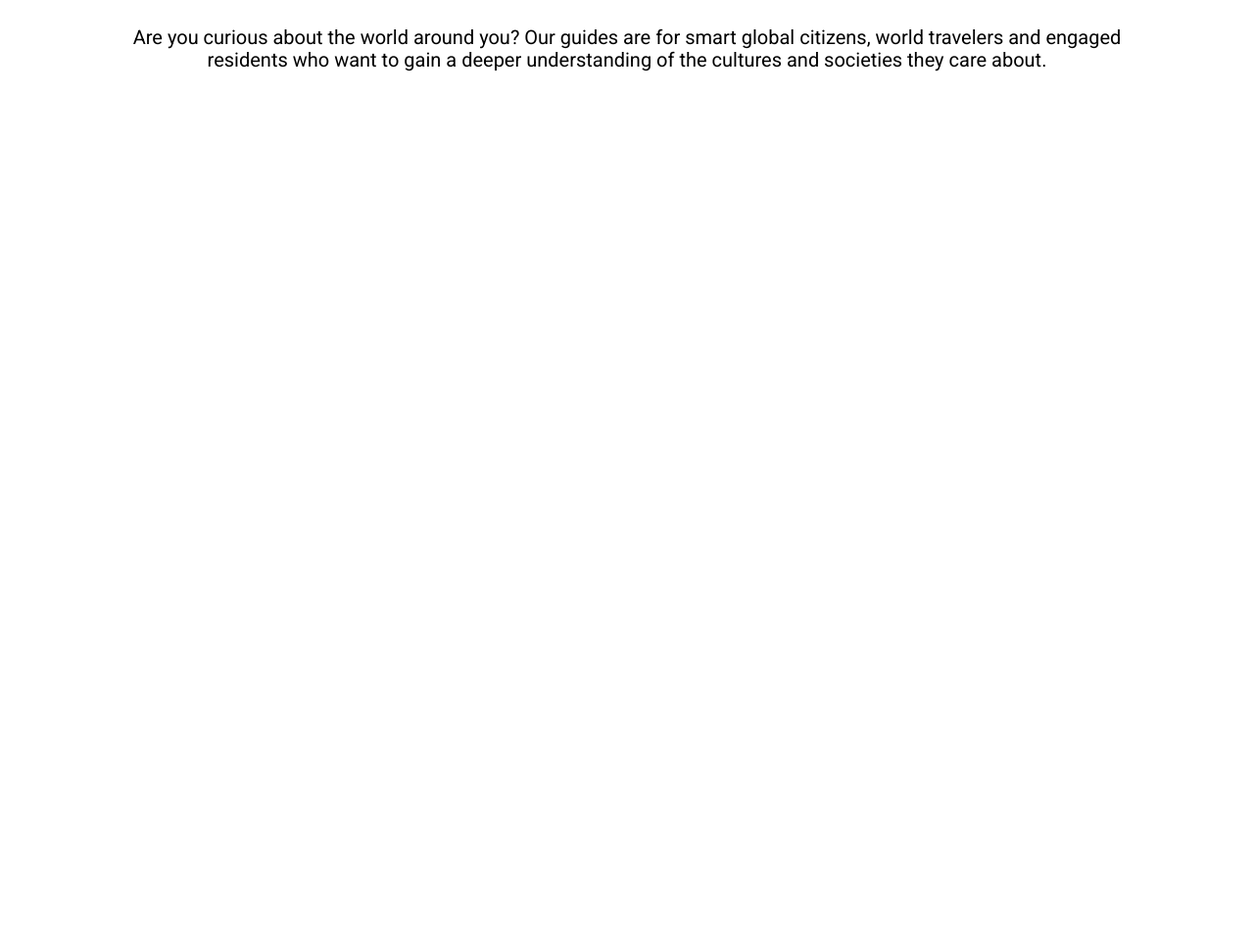
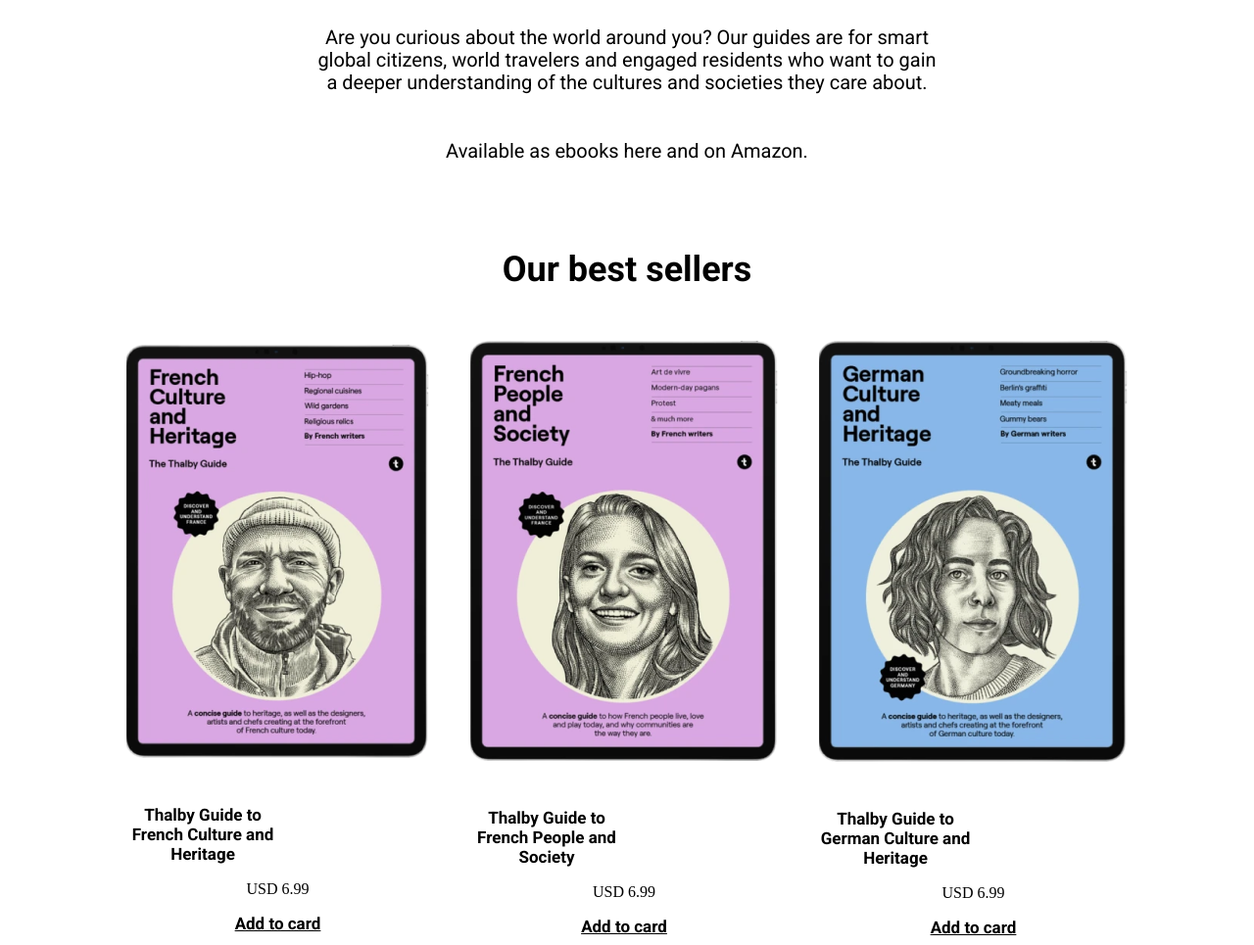
Before and after one commit to StasKashperov/Thalby, a plain HTML site: page index.html in a window 1280 px wide. Shown: the part 679-1644 px from the top of the page at 98% size. Before the commit the page ends 800 px from the top, so only its background shows below. Drawn offline with Linux system fonts and the light colour scheme.

Commit message:
thalby first section

```diff
--- a/css/style.css
+++ b/css/style.css
@@ -51,6 +51,8 @@
     right: 60px;
 }
 
+
+
 .our_best_sellers h2{
     font-family: 'Roboto', serif;
     font-style: normal;
@@ -69,4 +71,61 @@
     line-height: 23px;
     text-align: center;
     color: #000000;
+    max-width: 632px;
+    margin: auto auto 47px;
 }
+
+.available_as{
+    font-family: 'Roboto', serif;
+    font-style: normal;
+    font-weight: 400;
+    font-size: 20px;
+    line-height: 23px;
+    text-align: center;
+    color: #000000;
+    margin-bottom: 88px;
+}
+
+.our_best_sellers h2:last-of-type{
+    margin-bottom: 52px;
+}
+
+.cards{
+    display: flex;
+    justify-content: space-between;
+}
+
+.card{
+    display: block;
+    margin: auto;
+    text-align: center;
+}
+
+.card img{
+    margin-bottom: 27px;
+}
+
+.card h3{
+    font-family: 'Roboto', serif;
+    font-style: normal;
+    font-weight: 700;
+    font-size: 17px;
+    line-height: 20px;
+    text-align: center;
+    color: #000000;
+    max-width: 156px;
+}
+
+
+
+.card a{
+    font-family: 'Roboto', serif;
+    font-style: normal;
+    font-weight: 700;
+    font-size: 17px;
+    line-height: 20px;
+    text-align: center;
+    text-decoration-line: underline;
+    color: #000000;
+    margin-bottom: 248px;
+}
--- a/index.html
+++ b/index.html
@@ -17,22 +17,46 @@
 <main>
   <section class="greeting">
     <div class="container">
-        <div class="greeting_txt">
         <h2>
             Fall deeper in love <br>with <br>humanity.
         </h2>
         <p class="get_to_know">Get to know the world through our concise,<br>informative and inspiring guides.</p>
         <a href="#" class="black_button">Shop Now</a>
-        </div>
+
         <img alt="example" src="images/image 1.png" class="phone_tablet"/>
     </div>
   </section>
-    <section>
-        <div class="container our_best_sellers">
+    <section class="our_best_sellers">
+        <div class="container">
             <h2>Our guides explain countries and cultures.</h2>
-            <p class="are_you_curious">
-                Are you curious about the world around you? Our guides are for smart global citizens, world travelers and engaged residents who want to gain a deeper understanding of the cultures and societies they care about.
-            </p>
+
+                <p class="are_you_curious">
+                    Are you curious about the world around you? Our guides are for smart global citizens, world travelers and engaged residents who want to gain a deeper understanding of the cultures and societies they care about.
+                </p>
+
+            <p class="available_as">Available as ebooks here and on Amazon.</p>
+            <h2>Our best sellers</h2>
+
+            <div class="cards">
+                <div class="card">
+                    <img alt="1" src="images/image 2.png" height="422" width="309"/>
+                    <h3>Thalby Guide to French Culture and Heritage</h3>
+                    <p>USD 6.99</p>
+                    <a href="#">Add to card</a>
+                </div>
+                <div class="card">
+                    <img alt="2" src="images/image 3.png">
+                    <h3>Thalby Guide to French People and Society</h3>
+                    <p>USD 6.99</p>
+                    <a href="#">Add to card</a>
+                </div>
+                <div class="card">
+                    <img alt="3" src="images/image 4.png">
+                    <h3>Thalby Guide to German Culture and Heritage</h3>
+                    <p>USD 6.99</p>
+                    <a href="#">Add to card</a>
+                </div>
+            </div>
         </div>
     </section>
 </main>
```
